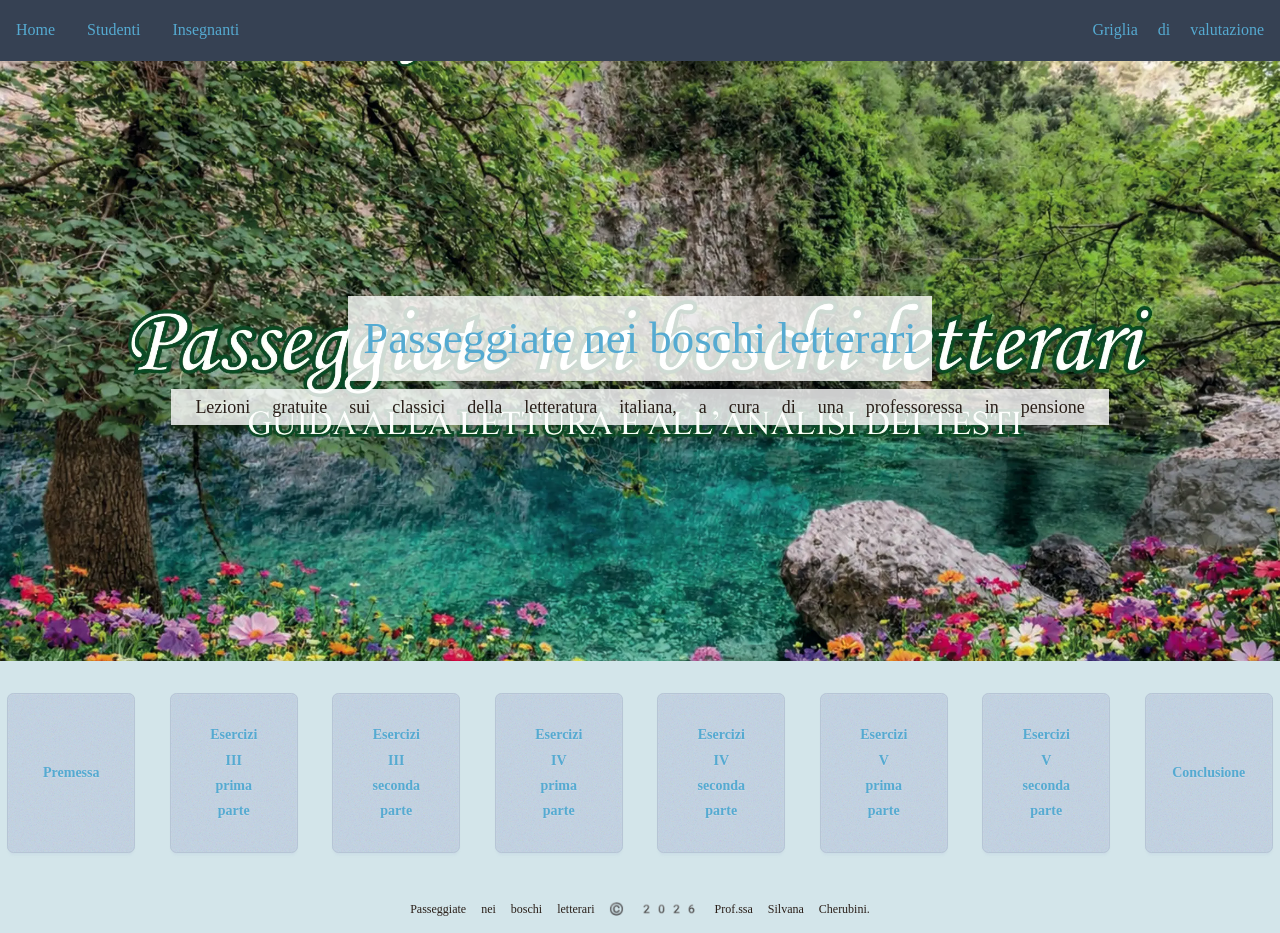
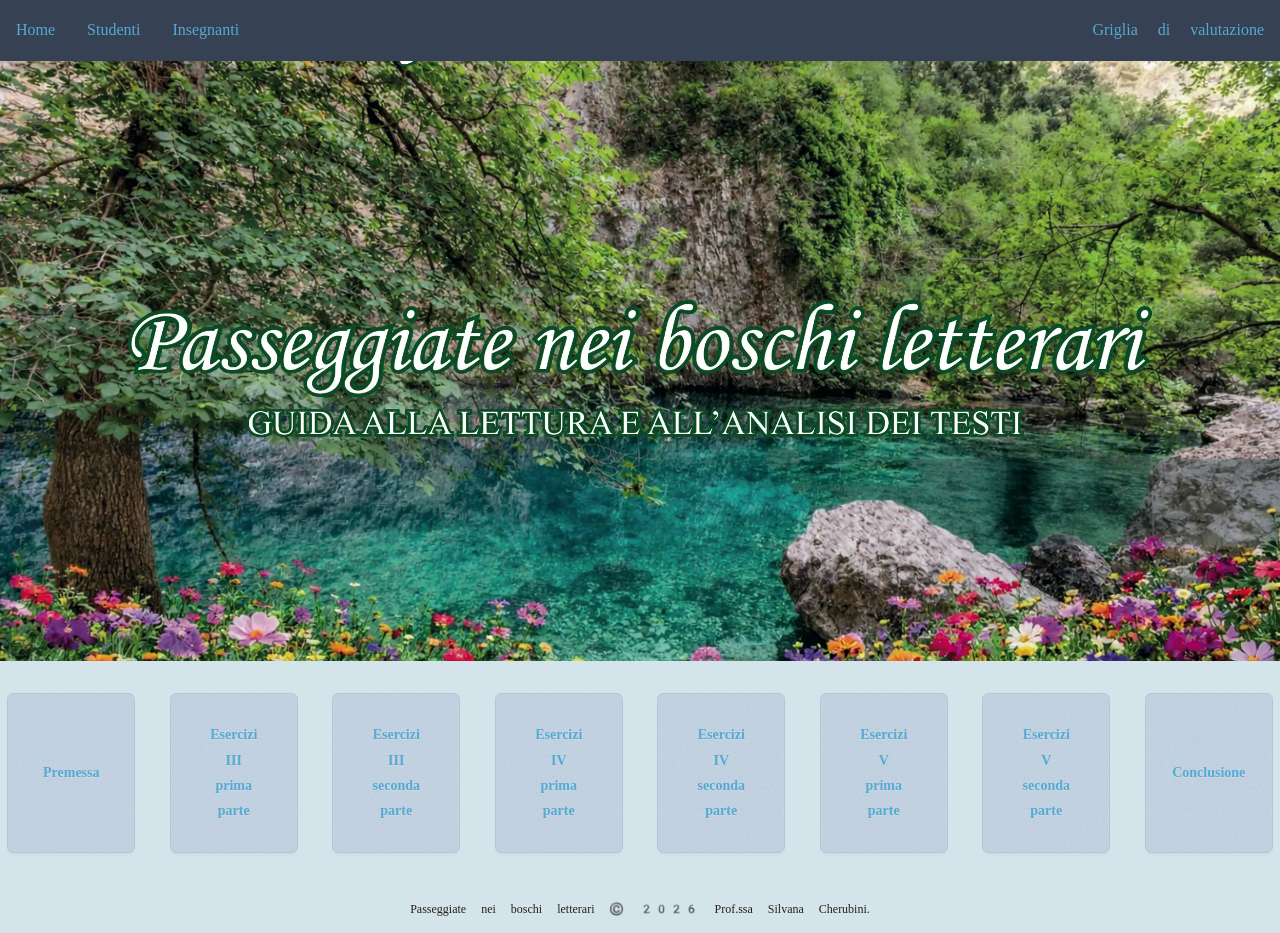
Before and after one commit to motocarota/cherubini.it, a SvelteKit app: page / in a window 1280 px wide. Built offline with nearby package versions, Linux system fonts and the light colour scheme.

Commit message:
hide title overlap

```diff
--- a/src/routes/+page.svelte
+++ b/src/routes/+page.svelte
@@ -12,10 +12,10 @@
 </svelte:head>
 
 <section class="hero">
-	<h1 class="text-4xl md:text-5xl font-display bg-white/80 px-6 py-2">
+	<h1 class="text-4xl md:text-5xl font-display bg-white/80 px-6 py-2 hidden">
 		Passeggiate nei boschi letterari
 	</h1>
-	<p class="text-lg bg-white/80 px-6 py-1 mt-2">
+	<p class="text-lg bg-white/80 px-6 py-1 mt-2 hidden">
 		Lezioni gratuite sui classici della letteratura italiana, a cura di una professoressa in
 		pensione
 	</p>
```
